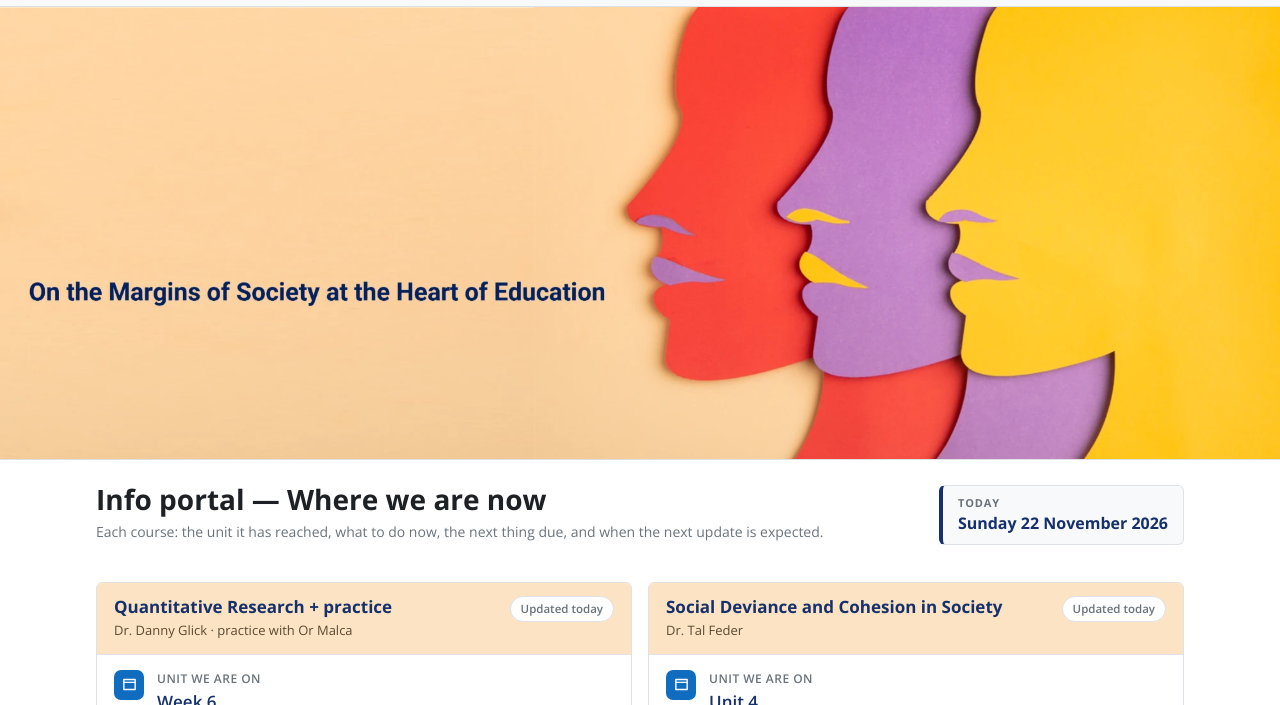
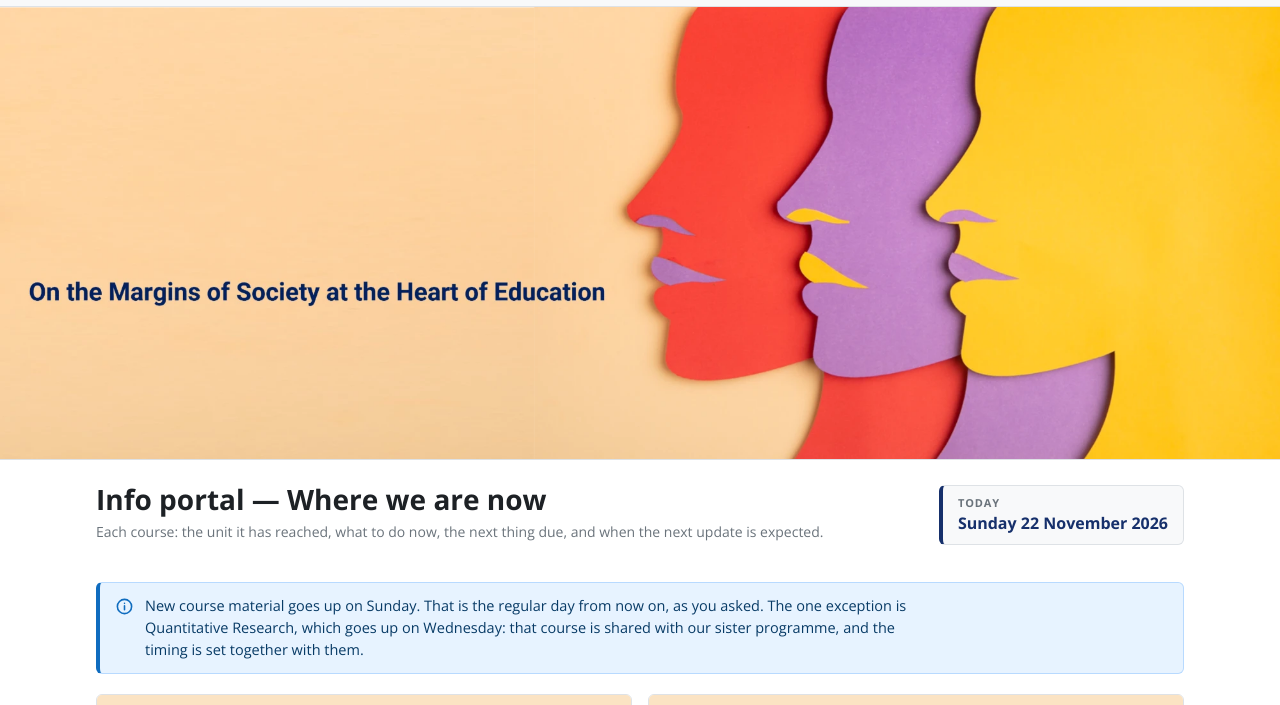
Before and after one commit to TalFeder2/inclusive-education, a plain HTML site: page index.html in a window 1280 px wide. Shown: the part 76-781 px from the top of the page. Drawn offline with nearby package versions, Linux system fonts and the light colour scheme.

Commit message:
Add a programme-wide notice: Sunday release day, Wednesday for Quantitative Research
Co-Authored-By: Claude Opus 5 <noreply@anthropic.com>

```diff
--- a/index.html
+++ b/index.html
@@ -111,6 +111,14 @@ h1{font-size:28px;font-weight:700;line-height:1.25;margin:22px 0 4px;color:var(-
 .p-note{font-size:14.5px;margin:0;max-width:78ch}
 .empty{padding:15px 17px;margin:0;color:var(--muted);font-size:14.5px}
 
+/* ---- a page-wide notice, Moodle's info alert ---- */
+.notice{display:flex;gap:11px;align-items:flex-start;background:#e7f3ff;
+  border:1px solid #b8daff;border-left:4px solid var(--link);border-radius:6px;
+  padding:12px 15px;margin:0 0 20px;font-size:14.5px;color:#083b66}
+.notice svg{flex:none;width:19px;height:19px;margin-top:2px;fill:none;stroke:var(--link);
+  stroke-width:2;stroke-linecap:round;stroke-linejoin:round}
+.notice p{margin:0;max-width:92ch}
+
 footer{border-top:1px solid var(--line);background:var(--soft);padding:18px 0;
   font-size:13px;color:var(--muted)}
 
@@ -150,6 +158,8 @@ footer{border-top:1px solid var(--line);background:var(--soft);padding:18px 0;
     <p class="todaybox"><span class="t-label">Today</span><span class="t-date" id="today">&nbsp;</span></p>
   </div>
 
+  <div id="notice"></div>
+
   <div id="board"></div>
 
   <section class="section">
@@ -170,6 +180,7 @@ footer{border-top:1px solid var(--line);background:var(--soft);padding:18px 0;
 (function(){
   var board = document.getElementById('board');
   var pieces = document.getElementById('pieces');
+  var notice = document.getElementById('notice');
 
   // Today's date, so the page states plainly which day you are looking at.
   var t = document.getElementById('today');
@@ -257,6 +268,13 @@ footer{border-top:1px solid var(--line);background:var(--soft);padding:18px 0;
   }
 
   function render(data){
+    var note = (data && data.notice) || '';
+    notice.innerHTML = note
+      ? '<div class="notice"><svg viewBox="0 0 24 24" aria-hidden="true">'
+        + '<circle cx="12" cy="12" r="9"/><path d="M12 11v5M12 8h.01"/></svg>'
+        + '<p>' + esc(note) + '</p></div>'
+      : '';
+
     var list = (data && data.courses) || [], h = '';
     for (var i = 0; i < list.length; i++) h += card(list[i]);
     board.innerHTML = h || '<p class="empty">No courses are listed yet.</p>';
--- a/status.json
+++ b/status.json
@@ -1,4 +1,5 @@
 {
+  "notice": "New course material goes up on Sunday. That is the regular day from now on, as you asked. The one exception is Quantitative Research, which goes up on Wednesday: that course is shared with our sister programme, and the timing is set together with them.",
   "courses": [
     {
       "en": "Quantitative Research + practice",
```
Also changed, not shown: 1 other file.
